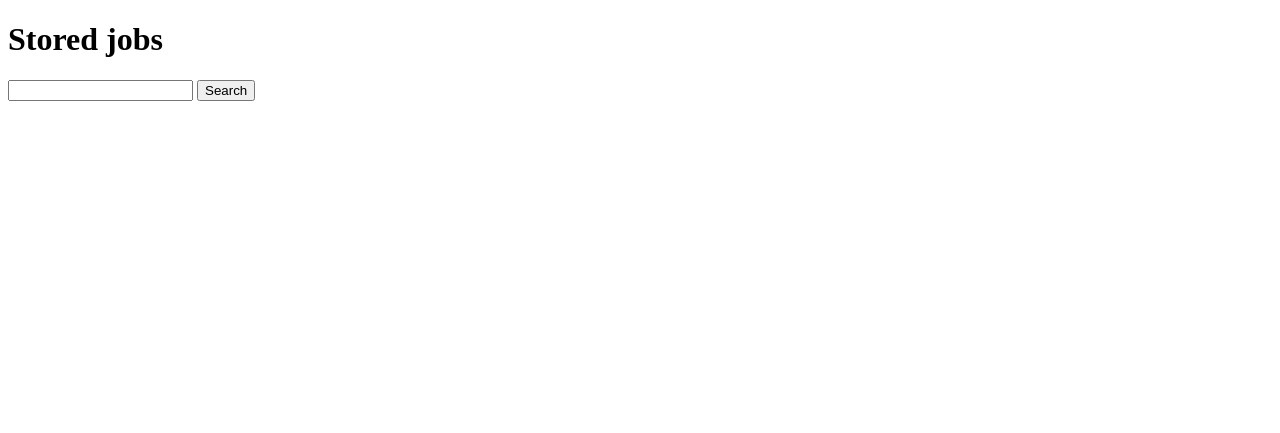
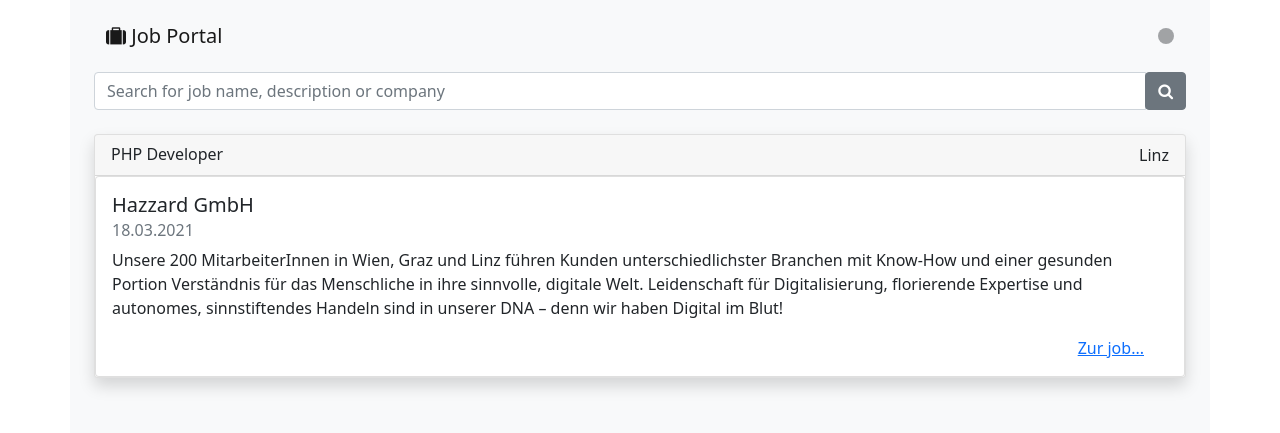
Before and after one commit to iss1977/coding-exercise-sebastian, a PHP site: page / in a window 1280 px wide. Shown: the top 433 px of the page. Run offline with PHP 8.4, Linux system fonts and the light colour scheme; data that the repository does not hold is empty.

Commit message:
Adding design, change mock data generation

```diff
--- a/TableGateways/JobsGateway.php
+++ b/TableGateways/JobsGateway.php
@@ -16,7 +16,7 @@ class JobsGateway
     public function findAll(): array
     {
         $statement = "
-            SELECT jobs.id, title,location,date, companies.name as company_name,
+            SELECT jobs.id, title, description, location,date, companies.name as company_name,
             CONCAT(title,location, companies.name) AS SearchString
             FROM jobs
             INNER JOIN companies ON jobs.company_id = companies.id
--- a/core/Database.php
+++ b/core/Database.php
@@ -111,16 +111,16 @@ class Database
 
         $this->log("Creating some jobs...");
         $statement =  $this->pdo->prepare("
-        INSERT INTO jobs (id,title, location, date, company_id)  VALUES (1,'Web Developer', 'Linz', '2021-03-20', '1');
-        INSERT INTO jobs (id,title, location, date, company_id)  VALUES (2,'Java Coder', 'Wien', '2021-03-21', '2');
-        INSERT INTO jobs (id,title, location, date, company_id)  VALUES (3,'Javascript Genie', 'Leonding', '2021-03-22', '3');
-        INSERT INTO jobs (id,title, location, date, company_id)  VALUES (4,'PHP Enwickler', 'Wien', '2021-03-25', '4');");
+        INSERT INTO jobs (id,title, description, location, date, company_id)  VALUES (1,'Web Developer', 'Unsere 200 MitarbeiterInnen in Wien, Graz und Linz führen Kunden unterschiedlichster Branchen mit Know-How und einer gesunden Portion Verständnis für das Menschliche in ihre sinnvolle, digitale Welt. Leidenschaft für Digitalisierung, florierende Expertise und autonomes, sinnstiftendes Handeln sind in unserer DNA – denn wir haben Digital im Blut!', 'Linz', '2021-03-20', '1');
+        INSERT INTO jobs (id,title, description,location, date, company_id)  VALUES (2,'Java Coder', 'Die HAPEKO HR Executive Consultants sind die ersten Ansprechpartner für Fach- und Führungskräfte in Österreich. Schwerpunkt der Tätigkeit ist das Schaffen von Verbindungen zwischen Spezialisten und Führungskräften mit einem beruflichen Veränderungswunsch und passenden Unternehmen. HAPEKO hat mehr als 15 Niederlassungen in Österreich und Deutschland.','Wien', '2021-03-21', '2');
+        INSERT INTO jobs (id,title, description,location, date, company_id)  VALUES (3,'Javascript Genie','Du kannst dann mit uns gemeinsam in einem persönlichen Gespräch besprechen, in welchem Unternehmen der E-CONOMIX Group du eingebunden werden möchtest (E-CONOMIX, Cyberhouse, Lemontec, KlickImpuls, DataReporter).', 'Leonding', '2021-03-22', '3');
+        INSERT INTO jobs (id,title, description,location, date, company_id)  VALUES (4,'PHP Enwickler','Wir bei Anexia übernehmen jeden Tag Verantwortung für alle Herausforderungen der digitalen Welt. Denn wir verstehen uns als die „Digital Transformation Engine“. Wie uns das gelingt? Ganz einfach. Wir sind eine Familie von Möglichmacher/innen und Neu-Denker/innen. Wir können, wir wollen und wir dürfen auch. Und das macht uns einzigartig! Willst du ein Teil unserer digitalen Revolution werden und mit uns gemeinsam Geschichte schreiben? #joinourrevolution', 'Wien', '2021-03-25', '4');");
         $statement->execute();
 
         $statement =  $this->pdo->prepare("
-        INSERT INTO jobs (id,title, location, date, company_id)  VALUES (5,'Game Changer', 'Linz', '2021-03-26', '5');
-        INSERT INTO jobs (id,title, location, date, company_id)  VALUES (6,'Tester', 'Linz', '2021-03-28', '4');
-        INSERT INTO jobs (id,title, location, date, company_id)  VALUES (7,'Java Developer', 'Wien', '2021-03-29', '5');    ");
+        INSERT INTO jobs (id,title, description,location, date, company_id)  VALUES (5,'Game Changer','Wir übernehmen gerne Verantwortung, respektieren einander und wir wissen, dass wir alles schaffen können. Wir schauen gut auf Anexia und Anexia schaut auch gut auf uns. Begeisterung, Erfahrung und Kompetenz zählen, daher kannst du ein faires Gehalt und zahlreiche Benefits erwarten.', 'Linz', '2021-03-26', '5');
+        INSERT INTO jobs (id,title, description,location, date, company_id)  VALUES (6,'Tester','Du magst es bunt und agil, findest Software-Entwicklung als eine der schönsten Aufgaben der Welt und liebst es an herausfordernden Entwicklerfragen zu tüfteln? Dann bist du bei uns im Team genau richtig, denn wir wollen unsere Kunden/innen glücklich machen und uns permanent weiterentwickeln.', 'Linz', '2021-03-28', '4');
+        INSERT INTO jobs (id,title, description,location, date, company_id)  VALUES (7,'Java Developer','Mit unserer Cloud Management Plattform „Anexia Engine“ bieten wir unseren Kunden_innen diverse Cloud-Services in Selbstverwaltung an. Beginnend bei Basis-Services wie Domains und DNS, über Virtuelle Server bis hin zu Lösungen im Big Data-Umfeld', 'Wien', '2021-03-29', '5');    ");
         $statement->execute();
         $this->log("done.");
     }
--- a/migrations/m001_initial.php
+++ b/migrations/m001_initial.php
@@ -14,6 +14,7 @@ class m001_initial
             CREATE TABLE jobs (
               id INT NOT NULL AUTO_INCREMENT,
               title VARCHAR(255) NULL,
+              description TEXT NULL,
               location VARCHAR(255) NULL,
               date DATE NULL,
               company_id INT NULL,
--- /dev/null
+++ b/public/script.js
@@ -0,0 +1,44 @@
+document.onload = readJobs();
+document.getElementById('search').addEventListener('click',readJobs);
+
+function readJobs(){
+    let searchCriteria = document.getElementById('search_text').value.toLowerCase().trim();
+    console.log(searchCriteria);
+
+    let spinner = document.getElementById('spinner');
+    spinner.style.display='inline-block';
+    document.getElementById('output').innerHTML='';
+
+    fetch('http://localhost:8000/api')
+    .then((res)=>res.json())
+    .then(data => {
+
+        let output = '';
+        data.forEach( function(dataRow){
+            let re = new RegExp(searchCriteria,'i');
+            searchValueFromRESTApi = dataRow.SearchString.toLowerCase().trim();
+            findpos = searchValueFromRESTApi.search(re);
+            if(findpos>=0)
+            output+=`
+            <div>
+                <div class="card my-2 shadow p-0 mb-5 bg-white rounded" style="width: 100%;">
+                <div class="card-header d-flex align-items-center">
+                    <h6 class="my-0">${dataRow.title}</h6>
+                    <p class="my-0">${dataRow.location}</p>
+                </div>
+                <div class="card card-body">
+                    <h5 class="card-title">${dataRow.company_name}</h5>
+                    <h6 class="card-subtitle mb-2 text-muted">${dataRow.date}</h6>
+                    <hr/ class="my-1">
+                    <p class="card-text mt-2">
+                        ${dataRow.description}
+                    </p>
+                    <a href="#" class="card-link align-self-end mx-4">Zur job...</a>
+                </div>
+            </div>
+            `;
+        });
+        document.getElementById('output').innerHTML=output;
+        spinner.style.display='none';
+    });
+} // end of readjobs
--- /dev/null
+++ b/public/style.css
@@ -0,0 +1,7 @@
+.card-header{
+    /* display: flex; */
+}
+
+.card-header p{
+    margin-left: auto;
+}
--- a/views/home.php
+++ b/views/home.php
@@ -1,50 +1,83 @@
-<!DOCTYPE html>
+<!doctype html>
 <html lang="en">
+
 <head>
-    <meta charset="UTF-8">
-    <meta http-equiv="X-UA-Compatible" content="IE=edge">
-    <meta name="viewport" content="width=device-width, initial-scale=1.0">
+    <!-- Required meta tags -->
+    <meta charset="utf-8">
+    <meta name="viewport" content="width=device-width, initial-scale=1">
+
+    <!-- Bootstrap CSS -->
+    <link href="https://cdn.jsdelivr.net/npm/bootstrap@5.0.0-beta3/dist/css/bootstrap.min.css" rel="stylesheet"
+          integrity="sha384-eOJMYsd53ii+scO/bJGFsiCZc+5NDVN2yr8+0RDqr0Ql0h+rP48ckxlpbzKgwra6" crossorigin="anonymous">
+    <link rel="stylesheet" href="https://stackpath.bootstrapcdn.com/font-awesome/4.7.0/css/font-awesome.min.css"
+          integrity="sha384-wvfXpqpZZVQGK6TAh5PVlGOfQNHSoD2xbE+QkPxCAFlNEevoEH3Sl0sibVcOQVnN" crossorigin="anonymous">
+
+    <!-- My Styles -->
+    <link rel="stylesheet" href="style.css">
     <title>Jobs.at challenge</title>
 </head>
+
 <body>
-<h1>Stored jobs</h1>
-<input type="text" id="search_text">
-<button id="search">Search</button>
-<div id="output">
+<div class="container-xl bg-light px-4 py-2">
 
-</div>
-<script>
-    document.onload = readJobs();
-    document.getElementById('search').addEventListener('click',readJobs);
-
-    function readJobs(){
-        let searchCriteria = document.getElementById('search_text').value.toLowerCase().trim();
-        console.log(searchCriteria);
+    <nav class="navbar sticky-top navbar-light bg-light mb-2">
+        <div class="container-fluid">
+            <a class="navbar-brand" href="#">
+                <i class="fa fa-suitcase" aria-hidden="true"></i>
+                Job Portal
+            </a>
+            <div class="spinner-grow spinner-grow-sm" role="status" id="spinner">
+                <span class="visually-hidden">Loading...</span>
+            </div>
+        </div>
+    </nav>
 
 
-        fetch('http://localhost:8000/api')
-            .then((res)=>res.json())
-            .then(data => {
 
-                let output = '<h2> JobS </h2>';
-                data.forEach( function(dataRow){
-                    let re = new RegExp(searchCriteria,'i');
-                    searchValueFromRESTApi = dataRow.SearchString.toLowerCase().trim();
-                    findpos = searchValueFromRESTApi.search(re);
-                    if(findpos>=0)
-                        output+=`
-                        <ul>
-                            <li>Job Title:${dataRow.title} </li>
-                            <li>Company:${dataRow.company_name} </li>
-                            <li>Location:${dataRow.location} </li>
-                            <li>Date:${dataRow.date} </li>
-                        </ul>
-                    `;
-                });
-                document.getElementById('output').innerHTML=output;
-            })
-        ;
-    }
+    <!-- <div class="spinner-border" role="status">
+        <span class="visually-hidden">Loading...</span>
+    </div> -->
+
+
+
+    <div class="input-group mb-4">
+        <input type="text" id="search_text" class="form-control"
+               placeholder="Search for job name, description or company">
+        <div class="input-group-append">
+            <button class="btn btn-secondary" type="button" id="search">
+                <i class="fa fa-search"></i>
+            </button>
+        </div>
+    </div>
+
+
+
+    <div>
+        <div class="card my-2 shadow p-0 mb-5 bg-white rounded" style="width: 100%;">
+            <div class="card-header d-flex align-items-center">
+                <h6 class="my-0">PHP Developer</h6>
+                <p class="my-0">Linz</p>
+            </div>
+            <div class="card card-body">
+                <h5 class="card-title">Hazzard GmbH</h5>
+                <h6 class="card-subtitle mb-2 text-muted">18.03.2021</h6>
+                <p class="card-text">
+                    Unsere 200 MitarbeiterInnen in Wien, Graz und Linz führen Kunden unterschiedlichster Branchen mit Know-How und einer gesunden Portion Verständnis für das Menschliche in ihre sinnvolle, digitale Welt. Leidenschaft für Digitalisierung, florierende Expertise und autonomes, sinnstiftendes Handeln sind in unserer DNA – denn wir haben Digital im Blut!
+                </p>
+                <a href="#" class="card-link align-self-end mx-4">Zur job...</a>
+            </div>
+        </div>
+    </div>
+
+    <div id="output">
+
+    </div>
+</div>
+
+<script src="https://cdn.jsdelivr.net/npm/bootstrap@5.0.0-beta3/dist/js/bootstrap.bundle.min.js"
+        integrity="sha384-JEW9xMcG8R+pH31jmWH6WWP0WintQrMb4s7ZOdauHnUtxwoG2vI5DkLtS3qm9Ekf" crossorigin="anonymous">
 </script>
+<script src="script.js"></script>
 </body>
+
 </html>
```
Also changed, not shown: core/DBModel.php (deleted, +0 -28 lines), javascriptclient/index.html (+83 -39 lines), javascriptclient/script.js (added, +44 -0 lines), javascriptclient/style.css (added, +7 -0 lines).
